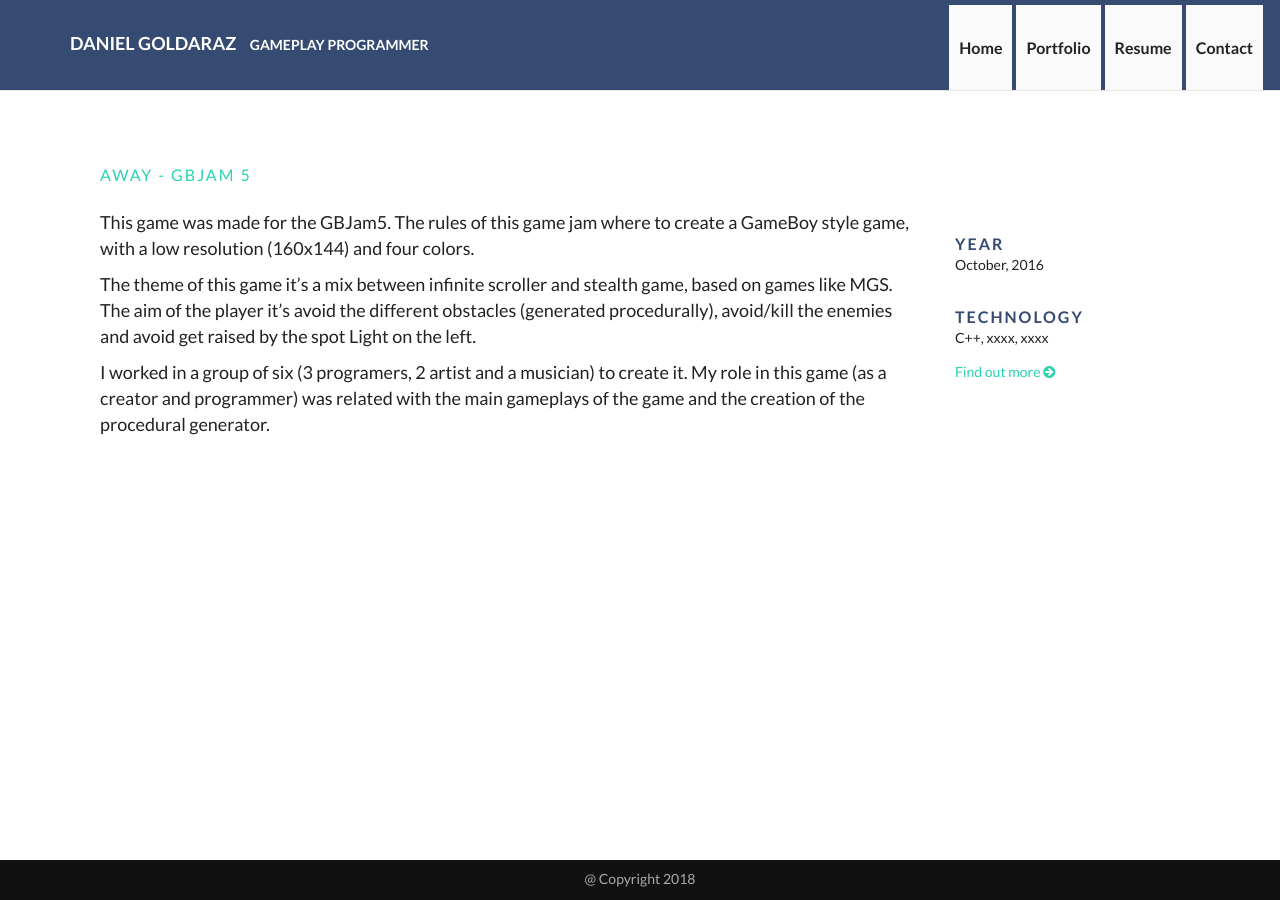
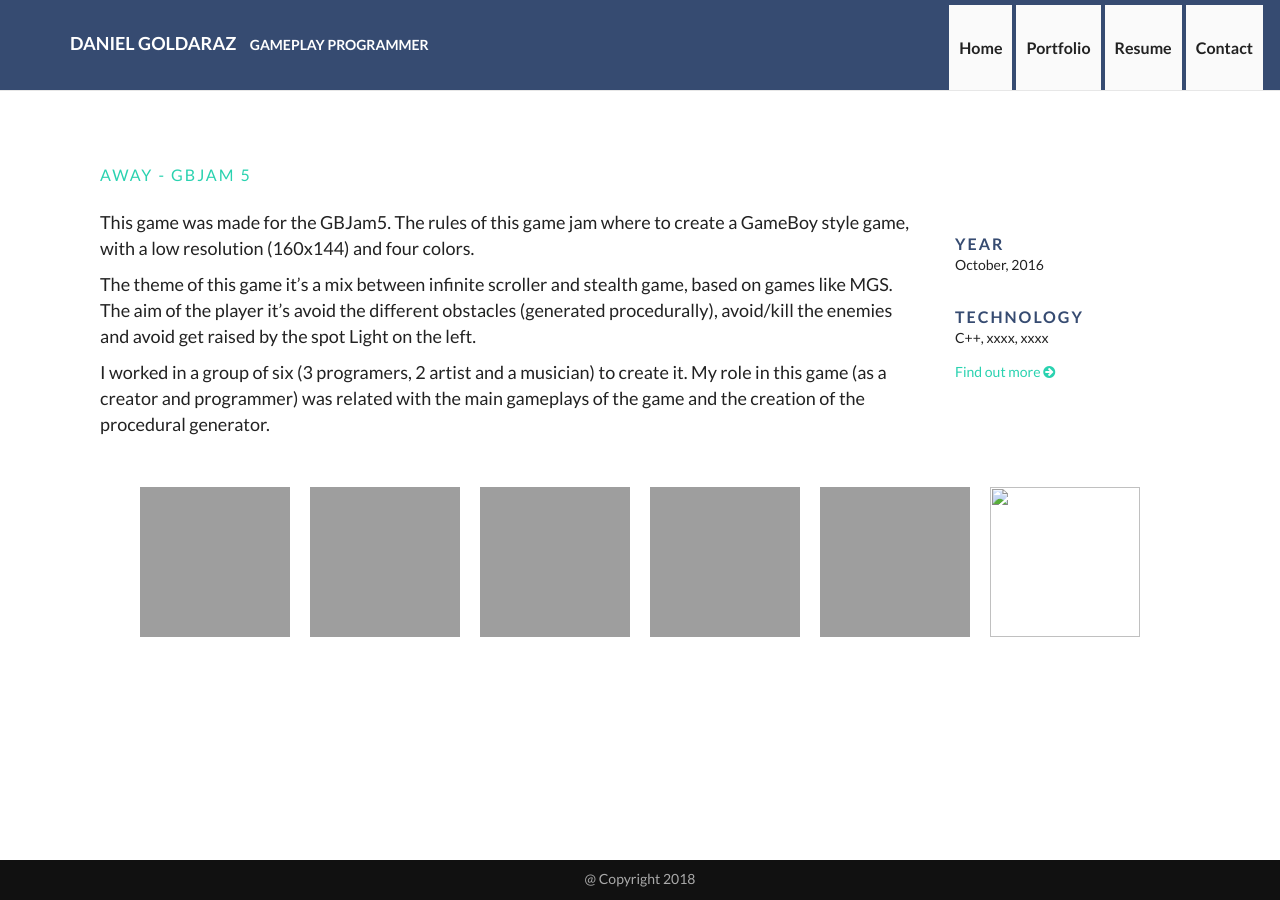
Before and after one commit to dgoldaraz/dgoldaraz.github.io, a Jekyll site: the page built from _posts/2016-10-01-away.md, in a window 1280 px wide. Built offline with Jekyll 4.4.1, drawn with Linux system fonts in a browser that asks for light colours; nearby versions of some CDN libraries.

Commit message:
fixes issue with page.tags

```diff
--- a/_layouts/post.html
+++ b/_layouts/post.html
@@ -39,7 +39,7 @@ layout: default
              <div class="col-md-12">
                <div class="project-images">
                     <div>
-                        {% for tag in post.tags %}
+                        {% for tag in page.tags %}
                         <div class="item">
                            <img src="https://dgoldaraz.github.io/assets/img/portfolio/{{post.categories}}/{{tag}}" alt="" class="img-responsive"/>
                         </div>
```
